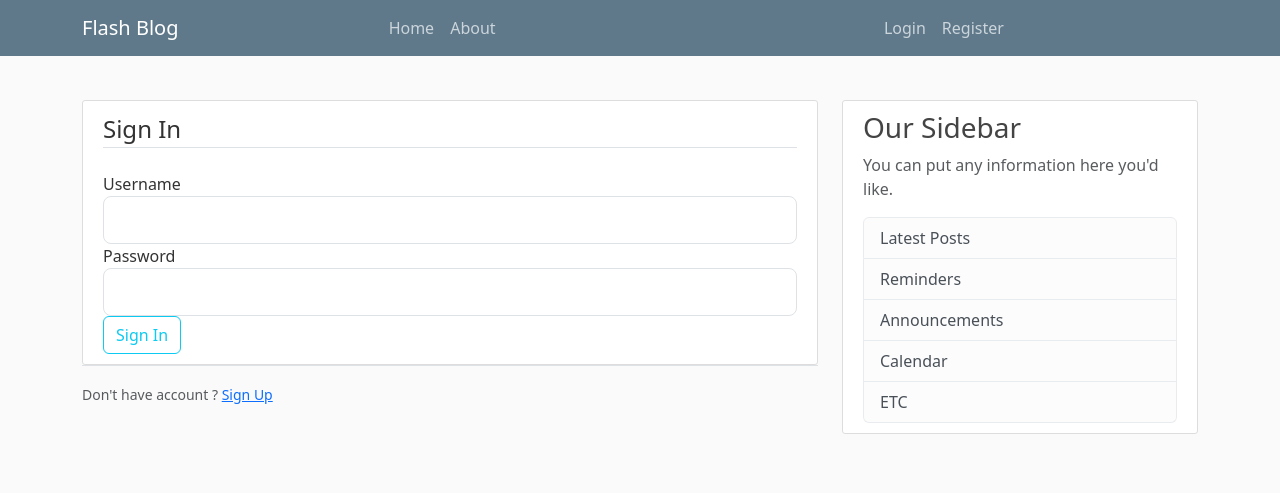
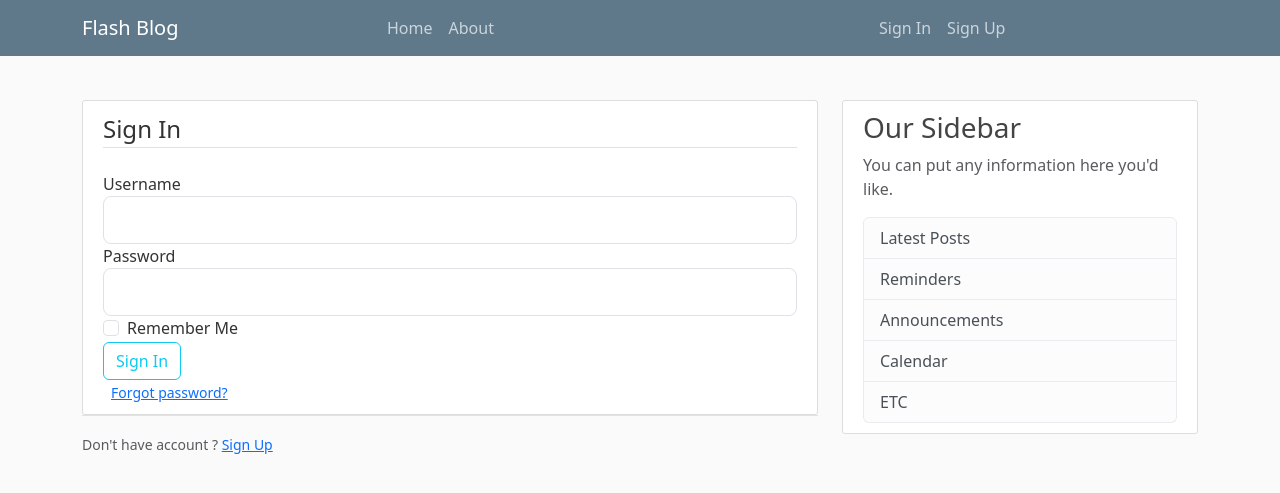
Before and after one commit to nzangi/Blog-Flask-Project, a Flask app: page /signin in a window 1280 px wide. Shown: the top 493 px of the page. Run offline with Flask 3, Linux system fonts and the light colour scheme.

Commit message:
Sign Up and Login functionalities added

```diff
--- a/flaskblog.py
+++ b/flaskblog.py
@@ -1,6 +1,6 @@
 # save this as app.py
 import os
-from flask import Flask
+from flask import Flask,url_for,redirect,flash
 from flask import render_template, url_for
 from forms import SignUpForm, SignInForm
 
@@ -53,15 +53,24 @@ def about():
     return render_template('about.html', title="About")
 
 
-@app.route("/signup")
+@app.route("/signup",methods=['GET', 'POST'])
 def signup():
     form = SignUpForm()
+    if form.validate_on_submit():
+        flash(f'Account created for {form.username.data}','success')
+        return redirect(url_for('home'))
     return render_template('signup.html', title="Sign Up",form=form)
 
 
-@app.route("/signin")
+@app.route("/signin", methods=['GET', 'POST'])
 def signin():
     form = SignInForm()
+    if form.validate_on_submit():
+        if form.username.data == "nzangi" and form.password.data=="12345678":
+            flash(f'{form.username.data} you have been logged in, welcome!', 'success')
+            return redirect(url_for('home'))
+        else:
+            flash("Sign in unsuccessful,please recheck username and password",'danger')
     return render_template('signin.html', title="Sign In",form=form)
 
 
--- a/templates/base.html
+++ b/templates/base.html
@@ -20,13 +20,13 @@
                     </button>
                     <div class="collapse navbar-collapse d-flex justify-content-around" id="navbarToggle" >
                         <div class="navbar-nav">
-                            <a class="nav-item nav-link" href="/">Home</a>
-                            <a class="nav-item nav-link" href="/about">About</a>
+                            <a class="nav-item nav-link" href="{{ url_for('home') }}">Home</a>
+                            <a class="nav-item nav-link" href="{{ url_for('about') }}">About</a>
                         </div>
 
                         <div class="navbar-nav">
-                            <a class="nav-item nav-link " href="/login">Login</a>
-                            <a class="nav-item nav-link" href="/Register">Register</a>
+                            <a class="nav-item nav-link " href="{{ url_for('signin') }}">Sign In</a>
+                            <a class="nav-item nav-link" href="{{ url_for('signup') }}">Sign Up</a>
                         </div>
 
                     </div>
@@ -36,6 +36,15 @@
         <main role="main" class="container">
             <div class="row">
                 <div class="col-md-8">
+                    {% with messages = get_flashed_messages(with_categories=true) %}
+                        {% if messages %}
+                            {% for category,category in messages %}
+                                <div class="alert alert-{{ category }}">
+                                    {{ category }}
+                                </div>
+                            {% endfor %}
+                        {% endif %}
+                    {% endwith %}
                     {% block content %}{% endblock content %}
                 </div>
                 <div class="col-md-4">
--- a/templates/signin.html
+++ b/templates/signin.html
@@ -2,22 +2,48 @@
 
 {% block content %}
     <div class="content-section">
-        <form method="POST" action=".">
+        <form method="POST" action="/signin" enctype="multipart/form-data">
             {{ form.hidden_tag() }}
             <fieldset class="form-group">
                 <legend class="border-bottom mb-4">Sign In</legend>
                 <div class="form-group">
                     {{ form.username.label(class="form-control-label")}}
-                    {{ form.username(class="form-control form-control-lg")}}
+                    {% if form.username.errors %}
+                        {{ form.username(class="form-control form-control-lg is-invalid")}}
+                        <div class="invalid-feedback">
+                            {% for error in form.username.errors  %}
+                                <span>{{ error }}</span>
+                            {% endfor %}
+                        </div>
+                    {% else %}
+                        {{ form.username(class="form-control form-control-lg")}}
+                    {% endif %}
                 </div>
                 <div class="form-group">
                     {{ form.password.label(class="form-control-label")}}
-                    {{ form.password(class="form-control form-control-lg")}}
+                    {% if form.password.errors %}
+                        {{ form.password(class="form-control form-control-lg is-invalid")}}
+                        <div class="invalid-feedback">
+                            {% for error in form.password.errors  %}
+                                <span>{{ error }}</span>
+                            {% endfor %}
+                        </div>
+                    {% else %}
+                        {{ form.password(class="form-control form-control-lg")}}
+                    {% endif %}
                 </div>
+                <div class="form-check">
+                    {{ form.remember_me(class="form-check-input")}}
+                    {{ form.remember_me.label(class="form-check-label")}}
+                </div>
+
             </fieldset>
             <div class="form-group">
                 {{ form.signin_button(class="btn btn-outline-info")}}
             </div>
+            <small class="text-muted m-lg-2">
+                <a href="#">Forgot password?</a>
+            </small>
         </form>
     </div>
     <div class="border-top pt-3">
```
Also changed, not shown: templates/signup.html (+41 -5 lines).
